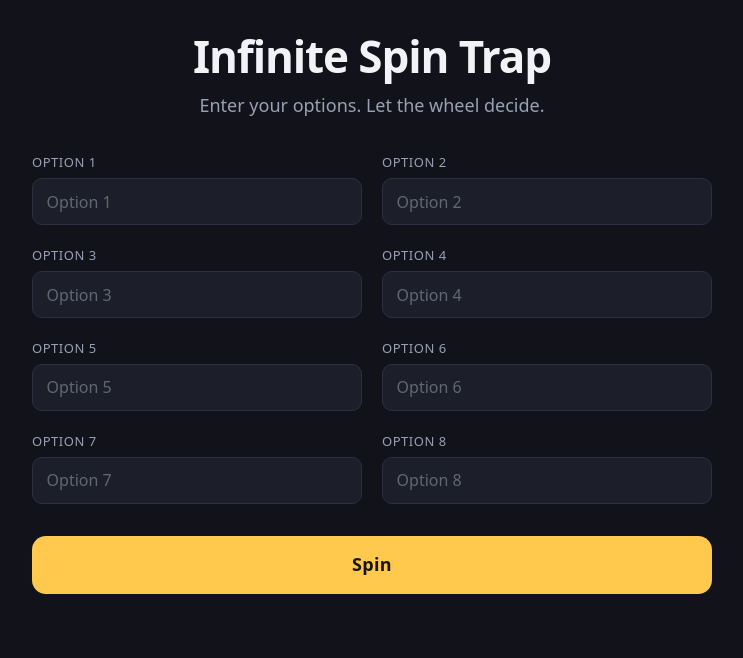
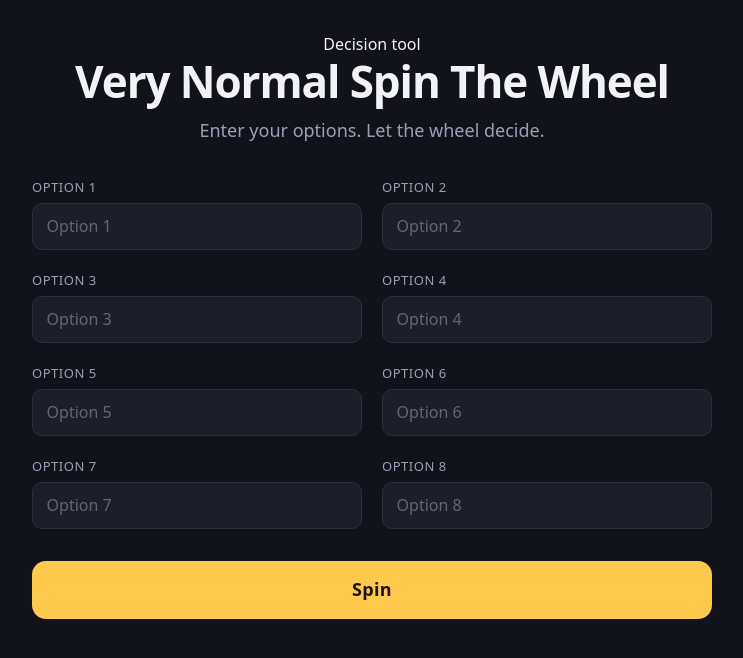
Before and after one commit to hongchengw/spin-the-wheel, a website built with Vite: page index.html in a window 1280 px wide. Shown: the whole page, without its empty margins (268-1011 px from the left). Built offline with nearby package versions, Linux system fonts and the light colour scheme.

Commit message:
Updated Name

```diff
--- a/index.html
+++ b/index.html
@@ -8,11 +8,12 @@
   <body class="setup">
     <main class="app">
       <header class="masthead">
-        <h1 class="title">Infinite Spin Trap</h1>
+        <p class="eyebrow">Decision tool</p>
+        <h1 class="title">Very Normal Spin The Wheel</h1>
         <p class="subtitle">Enter your options. Let the wheel decide.</p>
       </header>
-      <section id="setup-panel" class="panel"></section>
-      <section id="spin-panel" class="panel" hidden></section>
+      <section id="setup-panel"></section>
+      <section id="spin-panel" hidden></section>
     </main>
     <script type="module" src="/src/main.ts"></script>
   </body>
```
